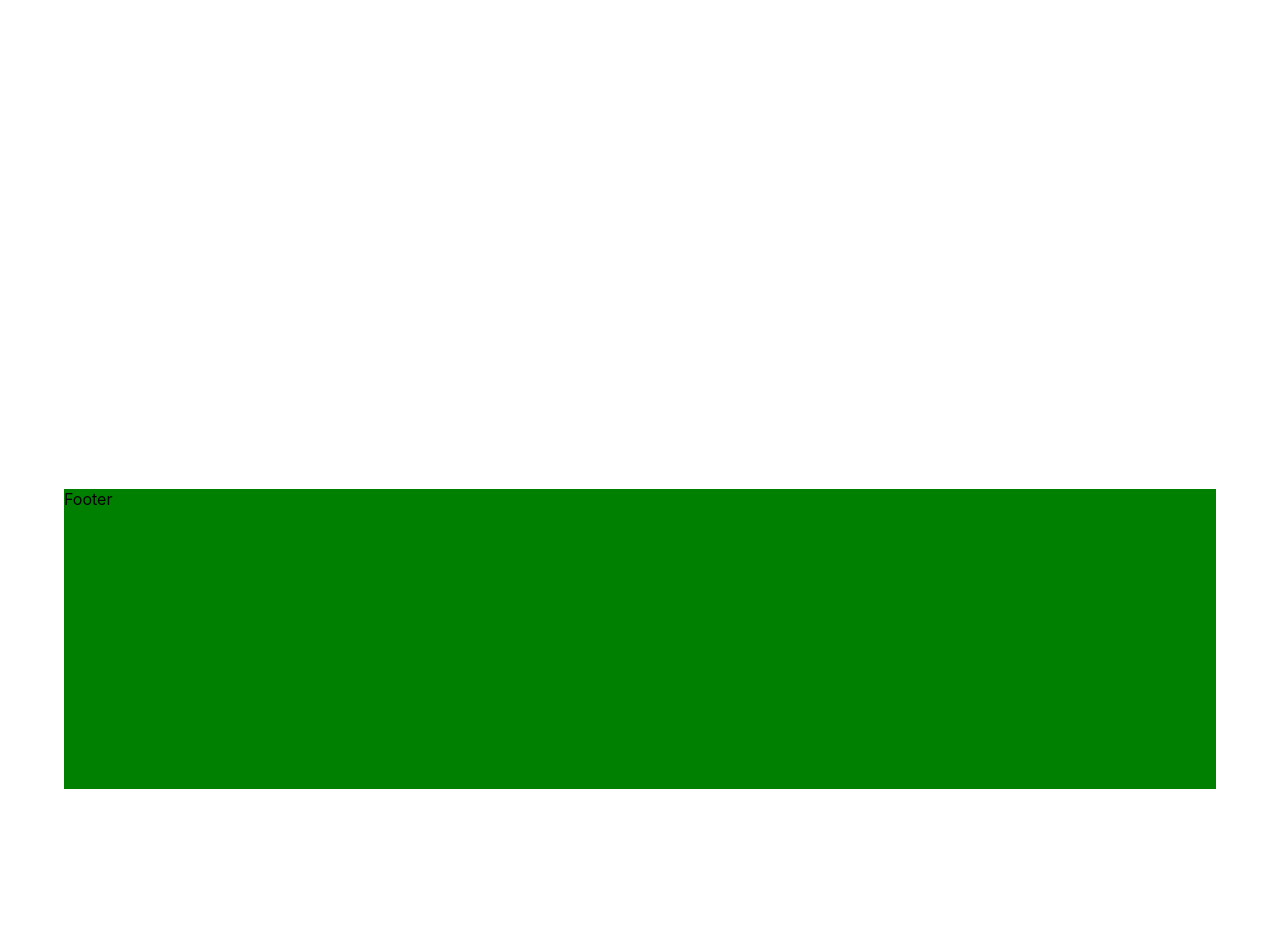
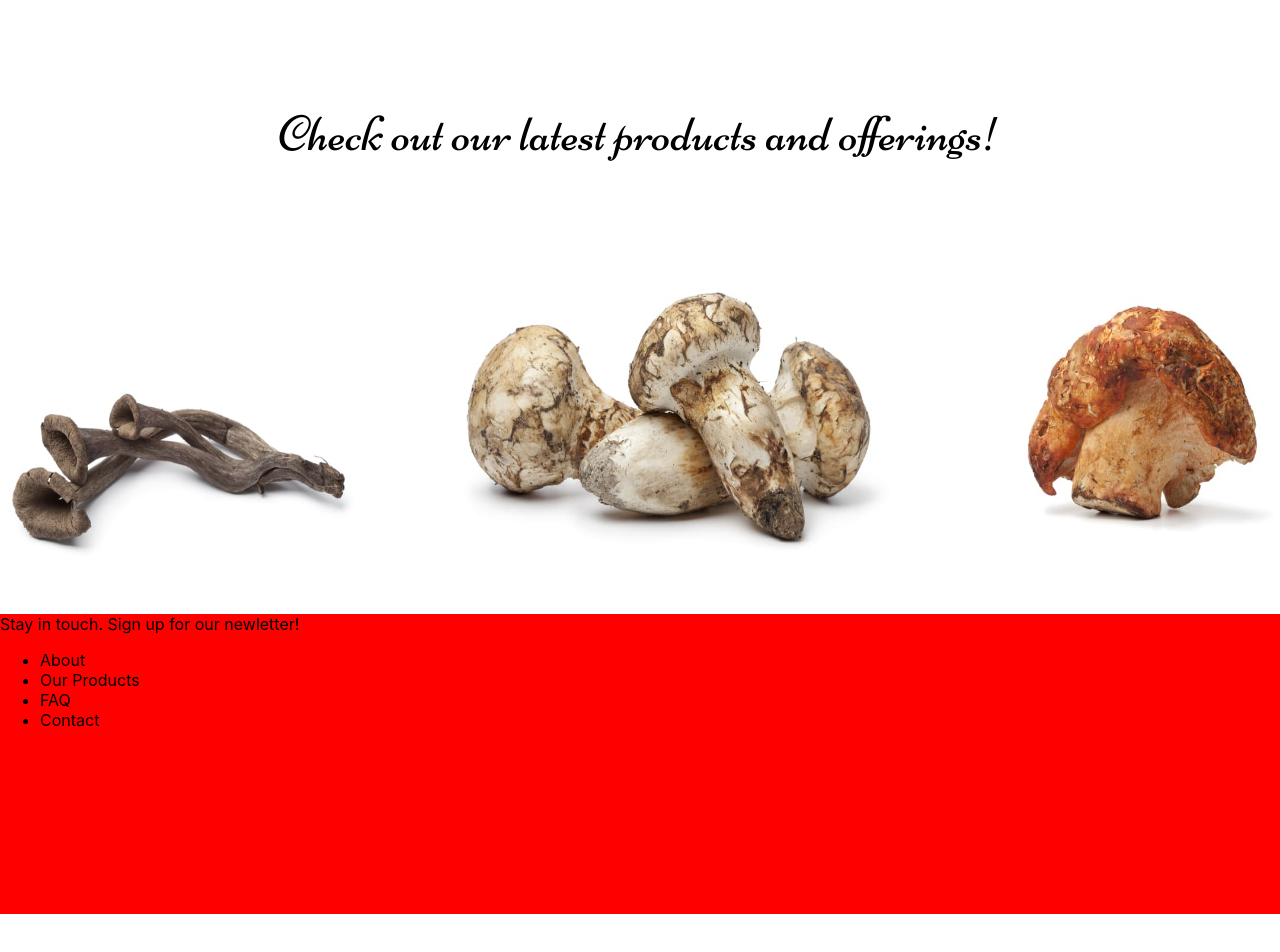
Before and after one commit to Vainakh/Fungidom, a React (Create React App) app: page / in a window 1280 px wide. Shown: the part 3614-4566 px from the top of the page. After the commit the page ends 4528 px from the top, so only its background shows below. Built offline with nearby package versions, Linux system fonts and the light colour scheme; a web font is replaced by a local one.

Commit message:
Add styling to Items component and to main component

```diff
--- a/src/components/Footer/Footer.css
+++ b/src/components/Footer/Footer.css
@@ -1,6 +1,27 @@
 .Footer {
-  width: 90%;
+  width: 100%;
   height: 300px;
-  background: green;
-  margin: 535px auto;
+  background: red;
+  margin: 100px auto;
+  background-image: url('./../../assets/images/item10.jpg');
+  background-repeat: no-repeat;
+  background-size: cover;
+  background-size: 100% 100%;
 }
+
+.FooterInfo {
+  background: red;
+  height: 300px;
+  width: 100%;
+  position: relative;
+  top: 350px;
+}
+
+.PreFooter {
+  font-family: 'Niconne', cursive;
+  font-size: 50px;
+  text-align: center;
+  padding: 150px 0 0 0;
+  width: 70%;
+  margin: 0 auto;
+}
--- a/src/components/Footer/Footer.js
+++ b/src/components/Footer/Footer.js
@@ -1,10 +1,25 @@
 import React from 'react';
 import './Footer.css';
+import Aux from '../../hoc/Aux/Aux';
 
 const footer = () => (
-  <div className="Footer">
-    Footer
-  </div>
+  <Aux>
+    <div className="PreFooter">Check out our latest products and offerings!</div>
+    <div className="Footer">
+      <div className="FooterInfo">
+        <div>Stay in touch. Sign up for our newletter!</div>
+        <div>
+          <ul>
+            <li>About</li>
+            <li>Our Products</li>
+            <li>FAQ</li>
+            <li>Contact</li>
+          </ul>
+        </div>
+      </div>
+    </div>
+  </Aux>
+
 )
 
 export default footer;
--- a/src/components/Header/Logo/Logo.css
+++ b/src/components/Header/Logo/Logo.css
@@ -10,9 +10,6 @@
 }
 
 img {
-  /* display: flex;
-  justify-content: center;
-  align-items: center; */
   width: 75px;
 }
 
--- a/src/components/Items/Item/Item.css
+++ b/src/components/Items/Item/Item.css
@@ -11,6 +11,11 @@
   align-items: center;
 }
 
+.Item:hover {
+  transform: scale(1.05);
+  transition: 1s;
+}
+
 .ItemImage {
   width: 100%;
   height: 100%;
--- a/src/components/Main/Main.css
+++ b/src/components/Main/Main.css
@@ -7,6 +7,11 @@
   background-repeat: no-repeat;
   background-size: cover;
   background-size: 100% 100%;
+}
+
+.Main:hover {
+  transform: scale(1.1);
+  transition: 1s;
 }
 
 .Slogan {
```
Also changed, not shown: src/assets/images/item10.jpg (added), src/components/Items/Items.css (line endings or trailing spaces), 1 other file (tests, documents, lock files or other folders).
